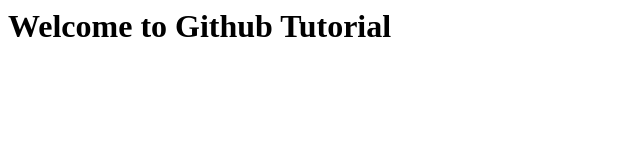
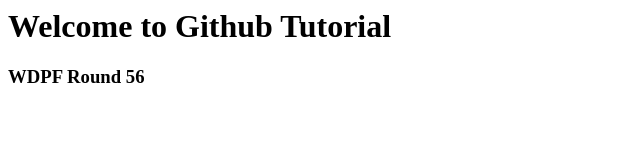
Before and after one commit to mhsohel/round56, a plain HTML site: page index.html in a window 1280 px wide. Shown: the whole page, without its empty margins (0-640 px from the left). Drawn offline with Linux system fonts and the light colour scheme.

Commit message:
from dev branch

```diff
--- a/index.html
+++ b/index.html
@@ -1 +1,2 @@
 <h1>Welcome to Github Tutorial</h1>
+<h3>WDPF Round 56</h3>
```
